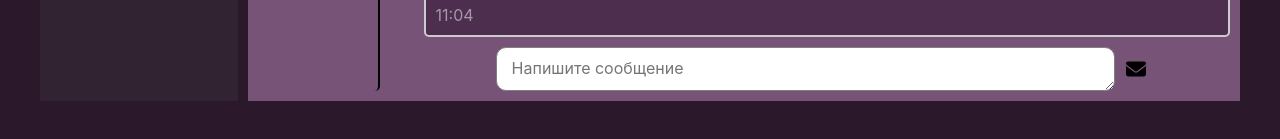
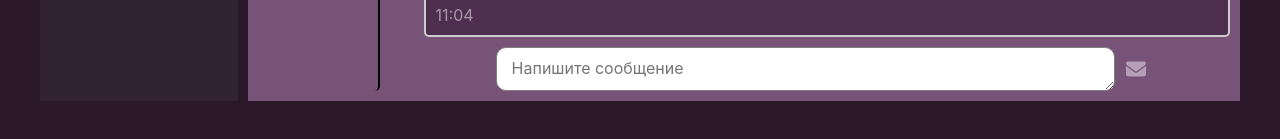
Before and after one commit to TemchikHorosh/Social-Network, a React (Create React App) app: page /dialogs in a window 1280 px wide. In both pictures the pointer is over the button 1135 px from the left and 334 px from the top of the page. Shown: the part 265-404 px from the top of the page. Built offline with nearby package versions, Linux system fonts and the light colour scheme.

Commit message:
added styles for area of message

```diff
--- a/src/components/Dialogs/Dialogs.module.css
+++ b/src/components/Dialogs/Dialogs.module.css
@@ -103,8 +103,12 @@
     float:left;
     font-size: 20px;
     margin-left: 5px;
+    color: #B69FB87F;
 }
 
+.areaForMessage button:hover{
+    color: #B69FB8;
+}
 
 .message {
 
```
